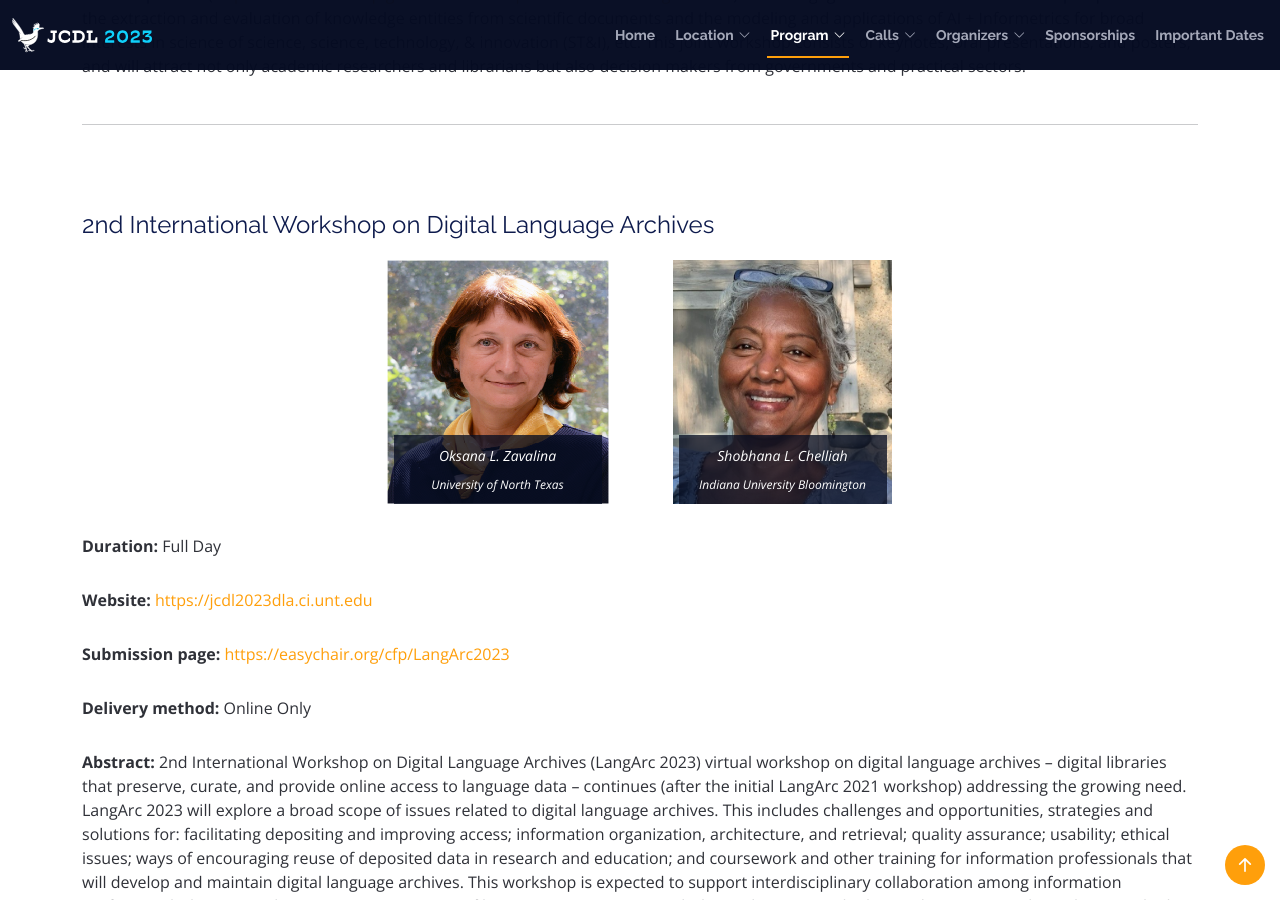
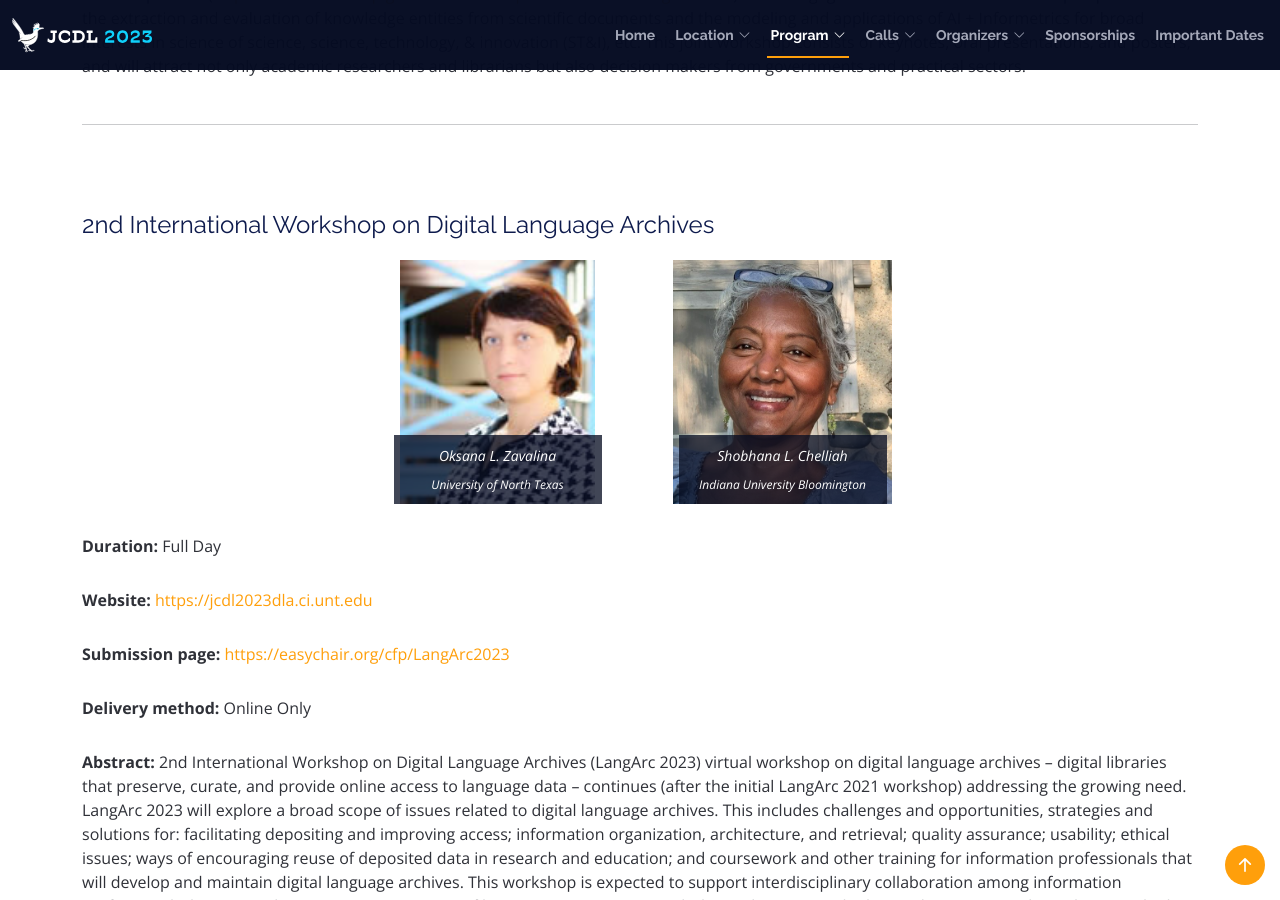
Before and after one commit to shawnmjones/JCDL2023-website-source, a Jekyll site: the page built from workshops-tutorials.html, in a window 1280 px wide and 900 px high, scrolled down 2838 px. Built offline with Jekyll 4.4.1, drawn with Linux system fonts in a browser that asks for light colours.

Commit message:
Update workshops.yml

```diff
--- a/_data/workshops.yml
+++ b/_data/workshops.yml
@@ -72,7 +72,7 @@
   authors:
     - name: Oksana L. Zavalina
       affiliation: University of North Texas
-      image: oksana-zavalina.png
+      image: oksana-zavalina.jpg
 
     - name: Shobhana L. Chelliah
       affiliation: Indiana University Bloomington
```
